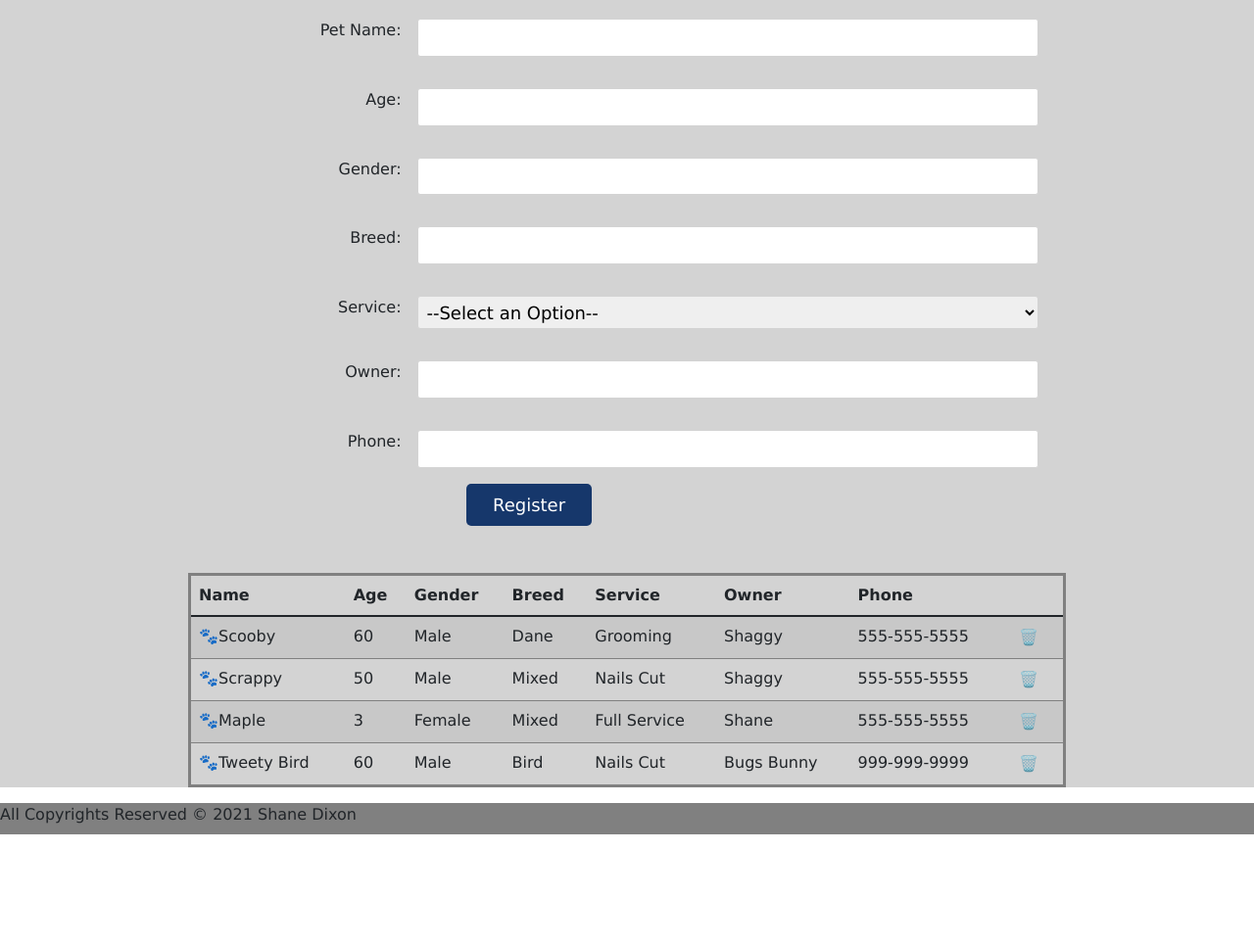
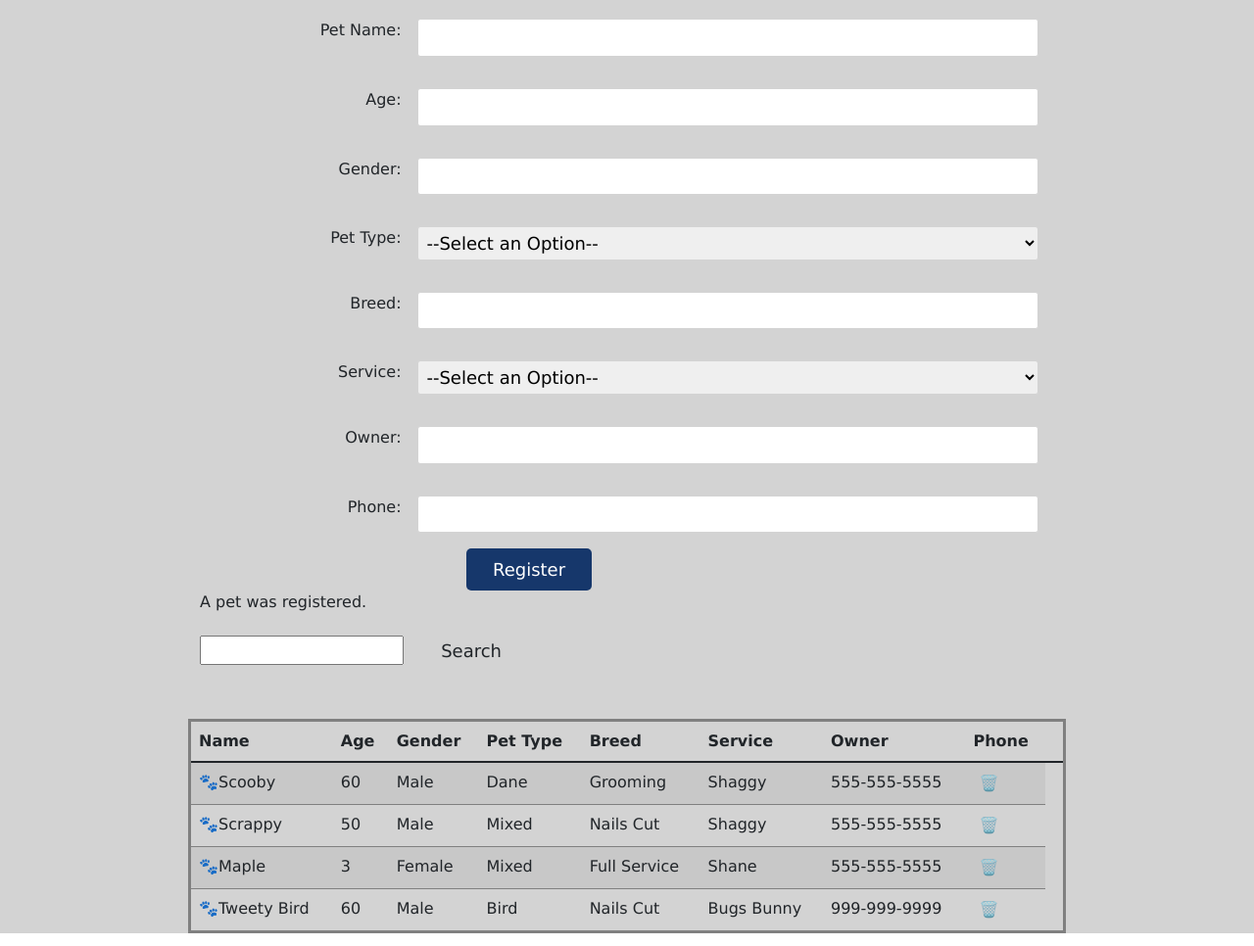
Before and after one commit to shanedixon13/Pet-Salon, a plain HTML site: page register.html in a window 1280 px wide. Shown: the part 363-1329 px from the top of the page at 98% size. Before the commit the page ends 1215 px from the top, so only its background shows below. Drawn offline with nearby package versions, Linux system fonts and the light colour scheme.

Commit message:
Add files via upload

```diff
--- a/register.html
+++ b/register.html
@@ -41,6 +41,20 @@
 					<input type="text" id="petGender" />
 				</div>
 				<div class="input-container">
+					<label>Pet Type:</label>
+					<select id="petType">
+						<option value="" disabled selected>
+							--Select an Option--
+						</option>
+						<option value="Dog">Dog</option>
+						<option value="Cat">Cat</option>
+						<option value="Bird">Bird</option>
+						<option value="Other">
+							Other: Please specify in breed block.
+						</option>
+					</select>
+				</div>
+				<div class="input-container">
 					<label>Breed:</label>
 					<input type="text" id="petBreed" />
 				</div>
@@ -50,9 +64,9 @@
 						<option value="" disabled selected>
 							--Select an Option--
 						</option>
-						<option value="shower">Shower</option>
-						<option value="nails">Nails Cut</option>
-						<option value="grooming">Grooming</option>
+						<option value="Shower">Shower</option>
+						<option value="Nails Cut">Nails Cut</option>
+						<option value="Grooming">Grooming</option>
 					</select>
 				</div>
 				<div class="input-container">
@@ -63,18 +77,22 @@
 					<label>Phone:</label>
 					<input type="text" id="petPhone" />
 				</div>
-
-				<button class="btn btn-register" onclick="register();">
-					Register
-				</button>
+				<div class="alert-section">
+					<button class="btn btn-register">Register</button>
+					<p id="alert" class="hide">A pet was registered.</p>
+				</div>
 			</div>
-			<div id="" class="container"></div>
+			<div class="search-container container">
+				<input type="search" id="searchInput" />
+				<button class="btn btn-search">Search</button>
+			</div>
 			<table class="table table-striped container pets-table">
 				<thead>
 					<tr>
 						<th>Name</th>
 						<th>Age</th>
 						<th>Gender</th>
+						<th>Pet Type</th>
 						<th>Breed</th>
 						<th>Service</th>
 						<th>Owner</th>
```
